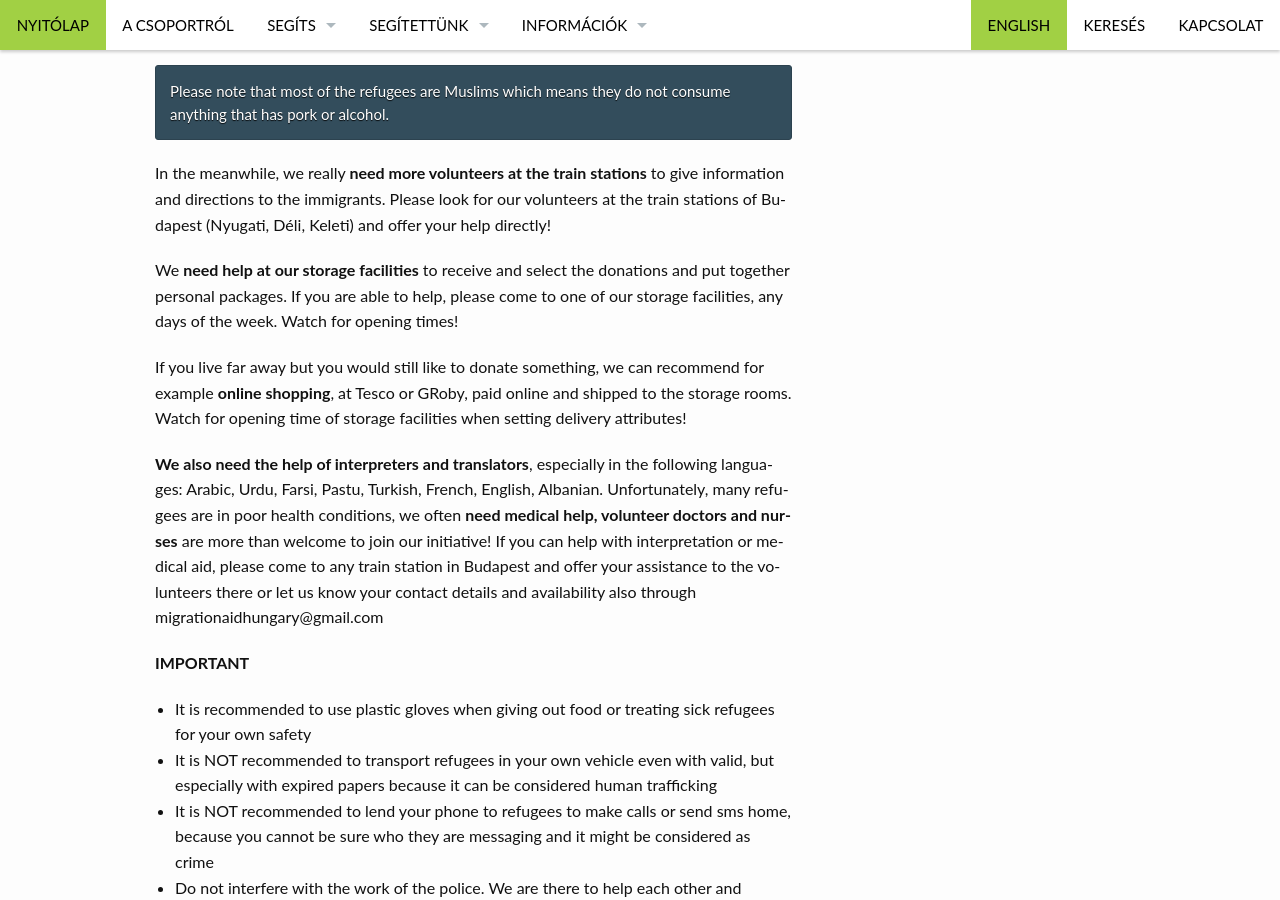
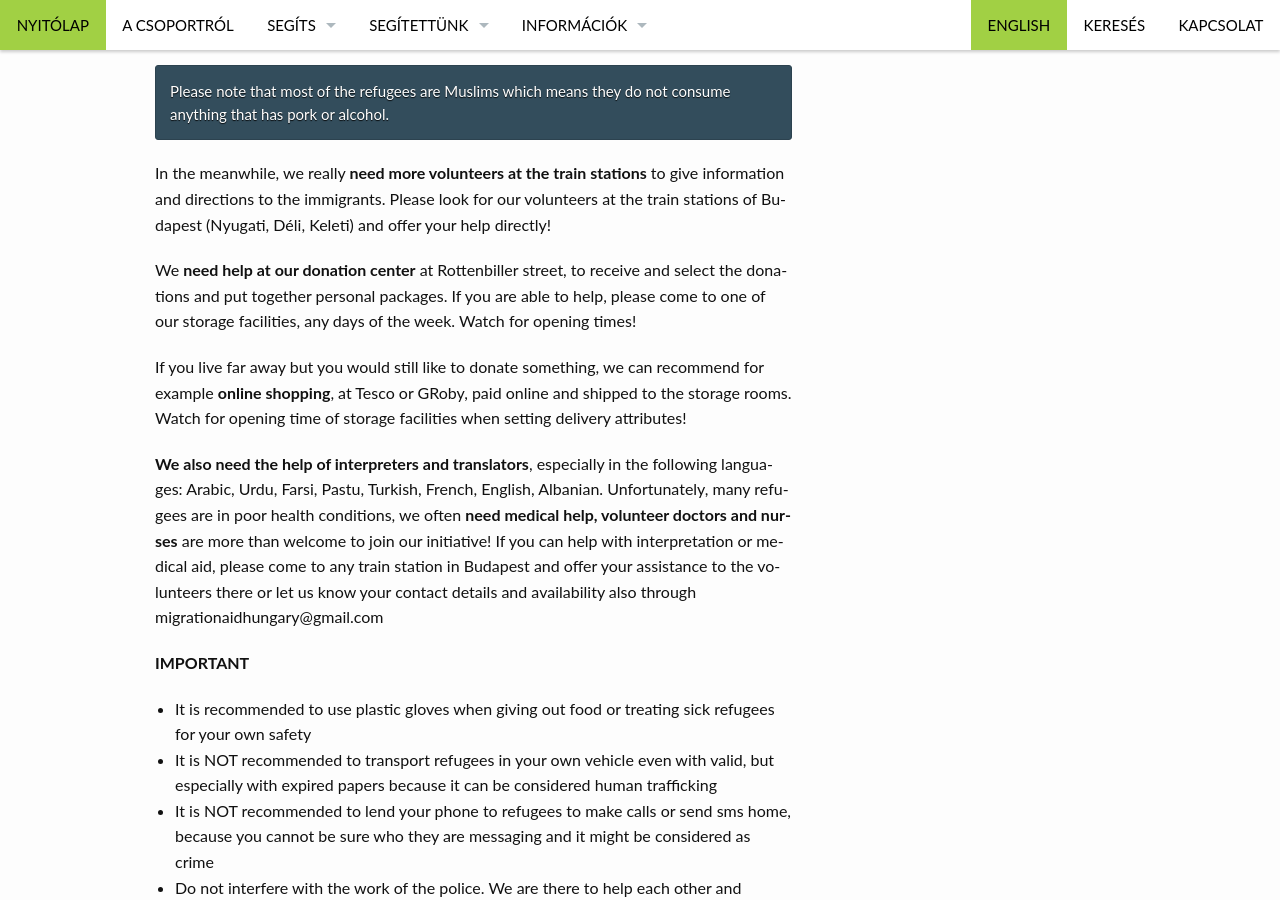
Before and after one commit to migaid/migaid.github.io, a Jekyll site: the page built from menu/english.md, in a window 1280 px wide and 900 px high, scrolled down 2294 px. Built offline with Jekyll 4.4.1, drawn with Linux system fonts in a browser that asks for light colours.

Commit message:
Rottenbiller

```diff
--- a/menu/english.md
+++ b/menu/english.md
@@ -66,7 +66,7 @@ Things most needed:
 
 In the meanwhile, we really **need more volunteers at the train stations** to give information and directions to the immigrants. Please look for our volunteers at the train stations of Budapest (Nyugati, Déli, Keleti) and offer your help directly!
 
-We **need help at our storage facilities** to receive and select the donations and put together personal packages. If you are able to help, please come to one of our storage facilities, any days of the week. Watch for opening times!
+We **need help at our donation center** at Rottenbiller street, to receive and select the donations and put together personal packages. If you are able to help, please come to one of our storage facilities, any days of the week. Watch for opening times!
 
 If you live far away but you would still like to donate something, we can recommend for example **online shopping**, at Tesco or GRoby, paid online and shipped to the storage rooms. Watch for opening time of storage facilities when setting delivery attributes!
 
```
